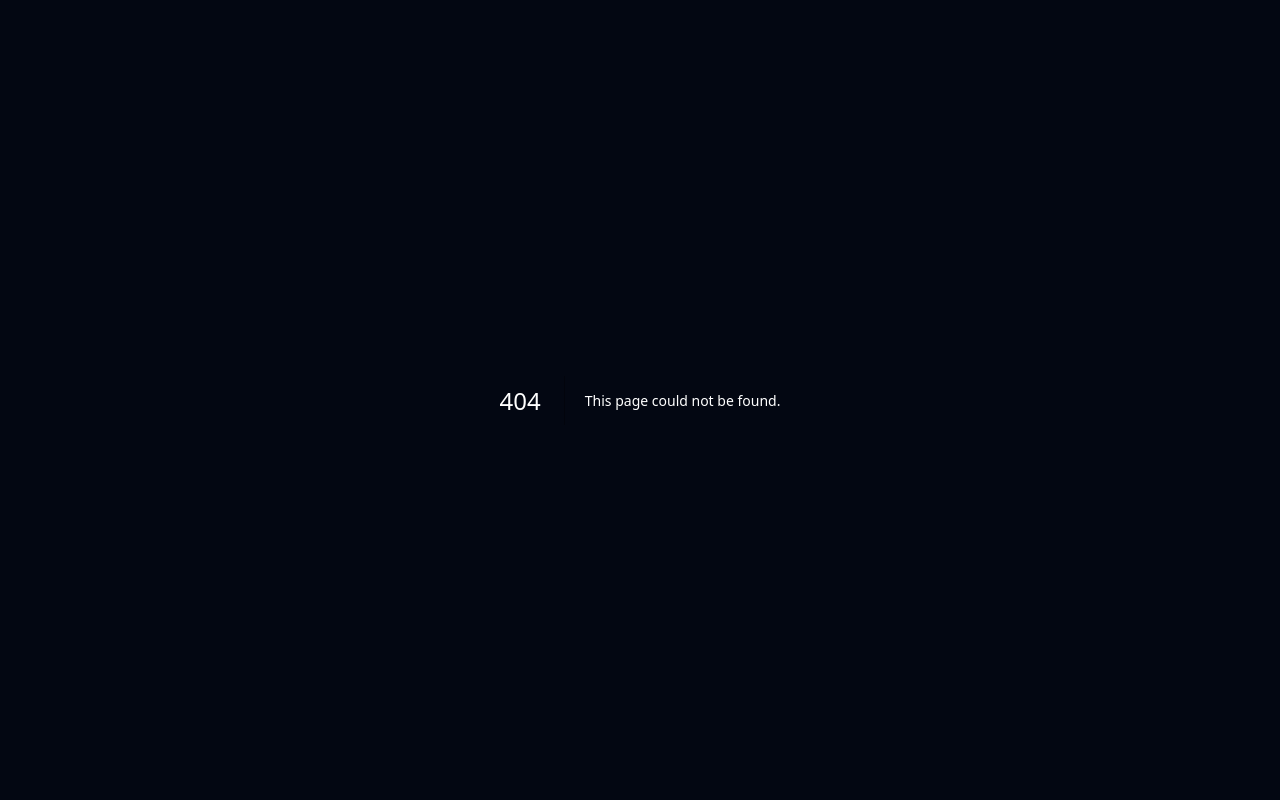
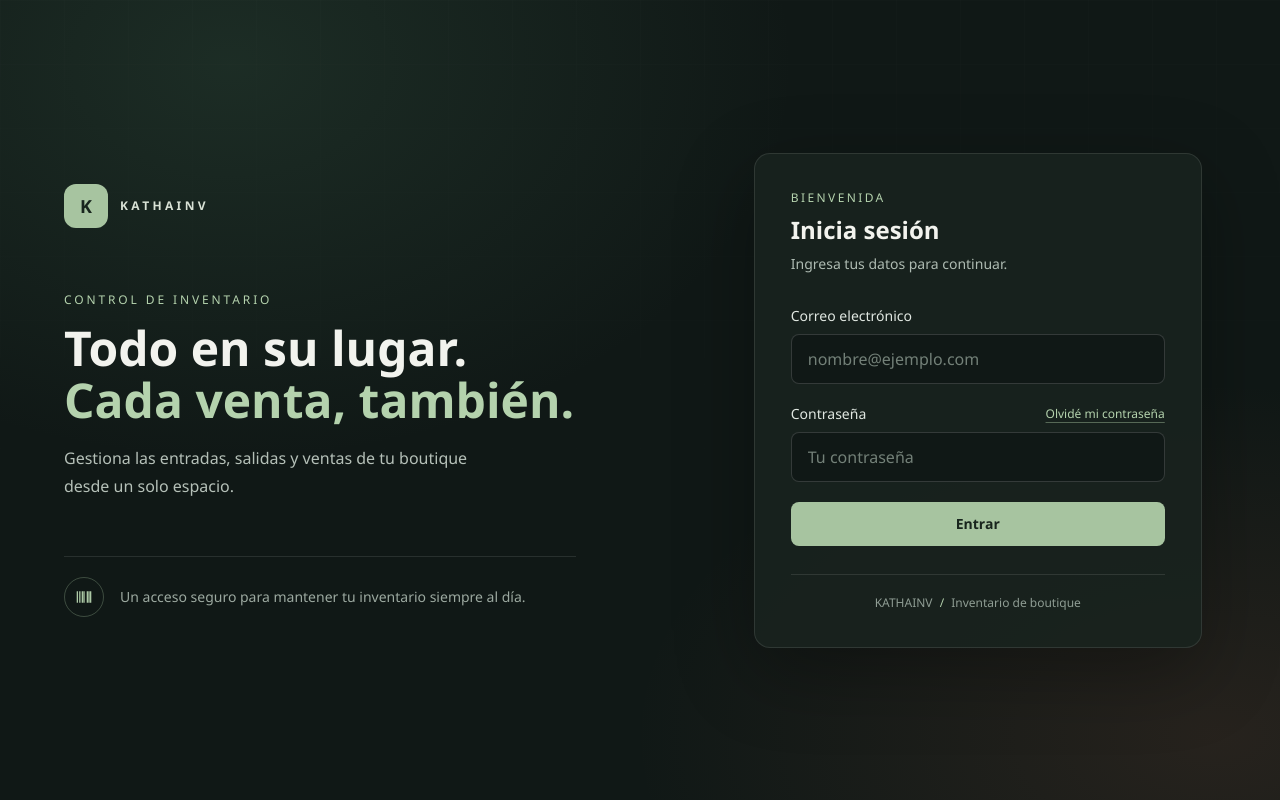
Before and after one commit to celena01-pertuz/KATHAINV, a Next.js app: page /login in a window 1280 px wide. Before the commit this address had no page. Built offline with nearby package versions, Linux system fonts and the light colour scheme.

Commit message:
feat: agregar inicio de sesion

```diff
--- /dev/null
+++ b/src/app/login/page.tsx
@@ -0,0 +1,5 @@
+import { LoginForm } from '@/components/auth/LoginForm';
+
+export default function LoginPage() {
+  return <LoginForm />;
+}
--- /dev/null
+++ b/src/components/auth/LoginForm.tsx
@@ -0,0 +1,158 @@
+'use client';
+
+import { useState, type FormEvent } from 'react';
+import { useRouter } from 'next/navigation';
+
+type FieldErrors = {
+  email?: string;
+  password?: string;
+};
+
+export function LoginForm() {
+  const router = useRouter();
+  const [email, setEmail] = useState('');
+  const [password, setPassword] = useState('');
+  const [errors, setErrors] = useState<FieldErrors>({});
+  const [formError, setFormError] = useState('');
+  const [isLoading, setIsLoading] = useState(false);
+
+  async function handleSubmit(event: FormEvent<HTMLFormElement>) {
+    event.preventDefault();
+
+    const nextErrors: FieldErrors = {};
+    if (!/^[^\s@]+@[^\s@]+\.[^\s@]+$/.test(email.trim())) {
+      nextErrors.email = 'Ingresa un correo válido.';
+    }
+    if (!password) {
+      nextErrors.password = 'Ingresa tu contraseña.';
+    }
+
+    setErrors(nextErrors);
+    setFormError('');
+    if (Object.keys(nextErrors).length > 0) return;
+
+    setIsLoading(true);
+    // TODO: conectar con la API real
+    await new Promise((resolve) => window.setTimeout(resolve, 450));
+
+    if (email.trim() === 'demo@kathainv.com' && password === 'demo1234') {
+      router.push('/');
+      return;
+    }
+
+    setFormError('Correo o contraseña incorrectos');
+    setIsLoading(false);
+  }
+
+  return (
+    <main className="relative min-h-screen overflow-hidden bg-[#101816] text-[#f2f3ee]">
+      <div className="pointer-events-none absolute inset-0 bg-[radial-gradient(ellipse_at_18%_8%,rgba(78,128,98,0.2),transparent_38%),radial-gradient(ellipse_at_95%_92%,rgba(203,111,83,0.12),transparent_34%)]" />
+      <div className="pointer-events-none absolute inset-0 opacity-[0.12] [background-image:linear-gradient(rgba(255,255,255,0.08)_1px,transparent_1px),linear-gradient(90deg,rgba(255,255,255,0.08)_1px,transparent_1px)] [background-size:64px_64px] [mask-image:linear-gradient(to_bottom,black,transparent_78%)]" />
+
+      <div className="relative mx-auto grid min-h-screen w-full max-w-7xl grid-cols-1 items-center gap-12 px-5 py-8 sm:px-8 lg:grid-cols-[1fr_0.8fr] lg:gap-20 lg:px-16">
+        <section className="mx-auto w-full max-w-xl lg:mx-0">
+          <a href="/" className="inline-flex items-center gap-3 rounded-sm focus-visible:outline focus-visible:outline-2 focus-visible:outline-offset-4 focus-visible:outline-[#b4d2ad]">
+            <span className="flex h-11 w-11 items-center justify-center rounded-xl bg-[#a7c4a0] text-lg font-semibold text-[#18251d]">K</span>
+            <span className="text-xs font-semibold uppercase tracking-[0.28em] text-[#d9e2d6]">KATHAINV</span>
+          </a>
+
+          <div className="mt-12 max-w-lg sm:mt-16">
+            <p className="text-xs font-medium uppercase tracking-[0.24em] text-[#b4d2ad]">Control de inventario</p>
+            <h1 className="mt-4 text-4xl font-semibold leading-tight text-[#f2f3ee] sm:text-5xl">
+              Todo en su lugar.
+              <span className="mt-1 block text-[#b4d2ad]">Cada venta, también.</span>
+            </h1>
+            <p className="mt-5 max-w-md text-base leading-7 text-[#b5c0b8]">
+              Gestiona las entradas, salidas y ventas de tu boutique desde un solo espacio.
+            </p>
+          </div>
+
+          <div className="mt-10 flex max-w-lg items-center gap-4 border-t border-white/10 pt-5 sm:mt-14">
+            <div className="flex h-10 w-10 shrink-0 items-center justify-center rounded-full border border-[#a7c4a0]/30 text-[#b4d2ad]" aria-hidden="true">
+              <svg viewBox="0 0 24 24" fill="none" className="h-5 w-5" stroke="currentColor" strokeWidth="1.5">
+                <path d="M4 5v14M7 5v14m3-14v14m2-14v14m4-14v14m2-14v14m2-14v14" />
+              </svg>
+            </div>
+            <p className="text-sm leading-6 text-[#9ca9a0]">Un acceso seguro para mantener tu inventario siempre al día.</p>
+          </div>
+        </section>
+
+        <section className="mx-auto w-full max-w-md rounded-2xl border border-white/10 bg-[#19231f]/90 p-6 shadow-[0_24px_80px_rgba(0,0,0,0.32)] sm:p-9">
+          <div className="mb-8">
+            <p className="text-xs font-medium uppercase tracking-[0.2em] text-[#b4d2ad]">Bienvenida</p>
+            <h2 className="mt-2 text-2xl font-semibold">Inicia sesión</h2>
+            <p className="mt-2 text-sm text-[#aebbb2]">Ingresa tus datos para continuar.</p>
+          </div>
+
+          <form aria-label="Iniciar sesión" noValidate onSubmit={handleSubmit} className="space-y-5">
+            <div className="min-w-0">
+              <label htmlFor="email" className="mb-2 block text-sm font-medium text-[#e0e7e1]">Correo electrónico</label>
+              <input
+                id="email"
+                name="email"
+                type="email"
+                autoComplete="email"
+                inputMode="email"
+                value={email}
+                onChange={(event) => {
+                  setEmail(event.target.value);
+                  setErrors((current) => ({ ...current, email: undefined }));
+                  setFormError('');
+                }}
+                aria-invalid={Boolean(errors.email)}
+                aria-describedby={errors.email ? 'email-error' : undefined}
+                className="block w-full min-w-0 rounded-lg border border-white/15 bg-[#101816] px-4 py-3 text-base text-white outline-none transition placeholder:text-[#738078] focus:border-[#a7c4a0] focus:ring-2 focus:ring-[#a7c4a0]/20 aria-invalid:border-[#e69c84]"
+                placeholder="nombre@ejemplo.com"
+              />
+              {errors.email && <p id="email-error" className="mt-2 text-sm text-[#f0a38d]">{errors.email}</p>}
+            </div>
+
+            <div className="min-w-0">
+              <div className="mb-2 flex items-center justify-between gap-3">
+                <label htmlFor="password" className="text-sm font-medium text-[#e0e7e1]">Contraseña</label>
+                <a
+                  href="#"
+                  onClick={(event) => event.preventDefault()}
+                  className="shrink-0 text-xs text-[#b4d2ad] underline decoration-[#b4d2ad]/40 underline-offset-4 transition hover:text-white focus-visible:outline focus-visible:outline-2 focus-visible:outline-offset-2 focus-visible:outline-[#b4d2ad]"
+                >
+                  Olvidé mi contraseña
+                </a>
+              </div>
+              <input
+                id="password"
+                name="password"
+                type="password"
+                autoComplete="current-password"
+                value={password}
+                onChange={(event) => {
+                  setPassword(event.target.value);
+                  setErrors((current) => ({ ...current, password: undefined }));
+                  setFormError('');
+                }}
+                aria-invalid={Boolean(errors.password)}
+                aria-describedby={errors.password ? 'password-error' : undefined}
+                className="block w-full min-w-0 rounded-lg border border-white/15 bg-[#101816] px-4 py-3 text-base text-white outline-none transition placeholder:text-[#738078] focus:border-[#a7c4a0] focus:ring-2 focus:ring-[#a7c4a0]/20 aria-invalid:border-[#e69c84]"
+                placeholder="Tu contraseña"
+              />
+              {errors.password && <p id="password-error" className="mt-2 text-sm text-[#f0a38d]">{errors.password}</p>}
+            </div>
+
+            {formError && <p role="status" aria-live="polite" className="text-sm text-[#f0a38d]">{formError}</p>}
+
+            <button
+              type="submit"
+              disabled={isLoading}
+              className="flex w-full items-center justify-center gap-2 rounded-lg bg-[#a7c4a0] px-4 py-3 text-sm font-semibold text-[#18251d] transition hover:bg-[#bbd4b4] focus-visible:outline focus-visible:outline-2 focus-visible:outline-offset-2 focus-visible:outline-[#c1dabc] disabled:cursor-wait disabled:opacity-70"
+            >
+              {isLoading ? 'Entrando...' : 'Entrar'}
+            </button>
+          </form>
+
+          <p className="mt-7 border-t border-white/10 pt-5 text-center text-xs text-[#8f9d94]">
+            KATHAINV <span className="px-1 text-[#b4d2ad]">/</span> Inventario de boutique
+          </p>
+        </section>
+      </div>
+    </main>
+  );
+}
```
Also changed, not shown: 2 other files (tests, documents, lock files or other folders).
